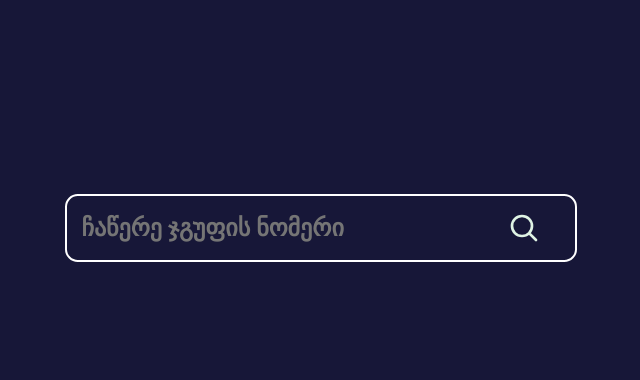
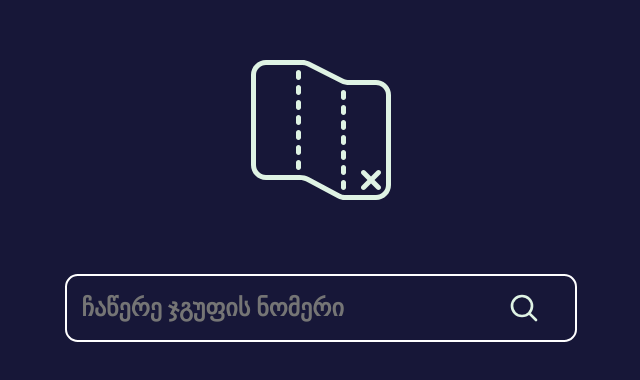
Before and after one commit to gabadadzeluca/exam-finder-client, a React (Vite) app: page / in a window 1280 px wide. Shown: the part 164-544 px from the top of the page, without its empty margins (319-959 px from the left). Built offline with nearby package versions, Linux system fonts and the light colour scheme; what ldrs would draw is missing.

Commit message:
add and display map logo

```diff
--- a/src/App.styled.ts
+++ b/src/App.styled.ts
@@ -100,3 +100,12 @@ export const SDataAndButtonsDiv = styled.div`
   @media (max-width: 576px) {
   }
 `;
+
+export const SLogo = styled.div<{ logo: string; }>`
+  background-image: ${({ logo }) => `url(${logo})`};
+  width: 10rem;
+  height: 10rem;
+  background-position: center;
+  background-size: cover;
+  background-repeat: no-repeat;
+`;
--- a/src/App.tsx
+++ b/src/App.tsx
@@ -6,6 +6,7 @@ import {
   SDataAndButtonsDiv,
   SInputDiv,
   SLastRefreshP,
+  SLogo,
   SLoadingDiv,
   SMainContainerDiv,
   SSearchButton,
@@ -17,6 +18,7 @@ import { DataDisplay } from "./components/DataDisplay";
 import { Input } from "./components/Input";
 import { formatDate } from "./utils/formatDate";
 import { GROUPS } from "./utils/groups";
+import mapSvg from "./assets/svgs/map.svg";
 
 ring2.register();
 
@@ -126,6 +128,7 @@ function App() {
 
   return (
     <SMainContainerDiv>
+      <SLogo logo={mapSvg}/>
       <SInputDiv>
         <Input
           placeholder="ჩაწერე ჯგუფის ნომერი"
```
Also changed, not shown: src/assets/svgs/map.svg (added).
